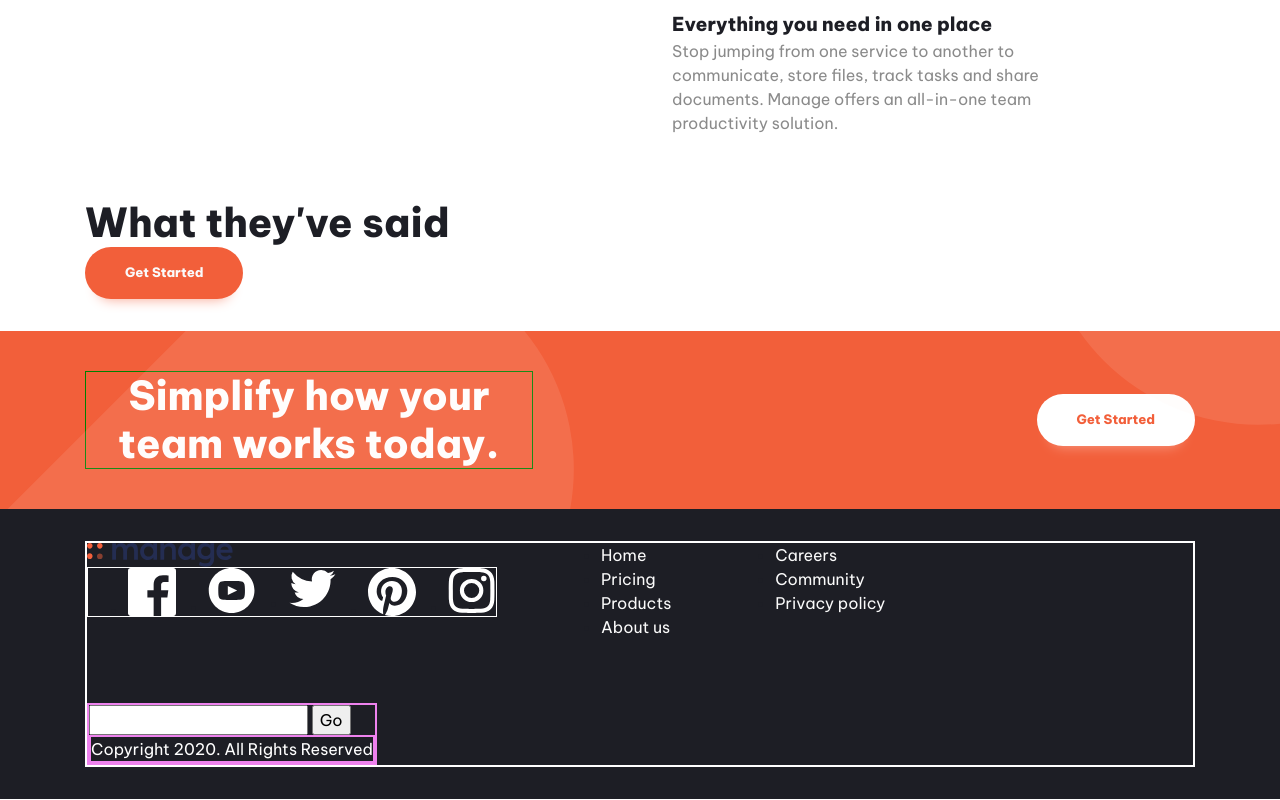
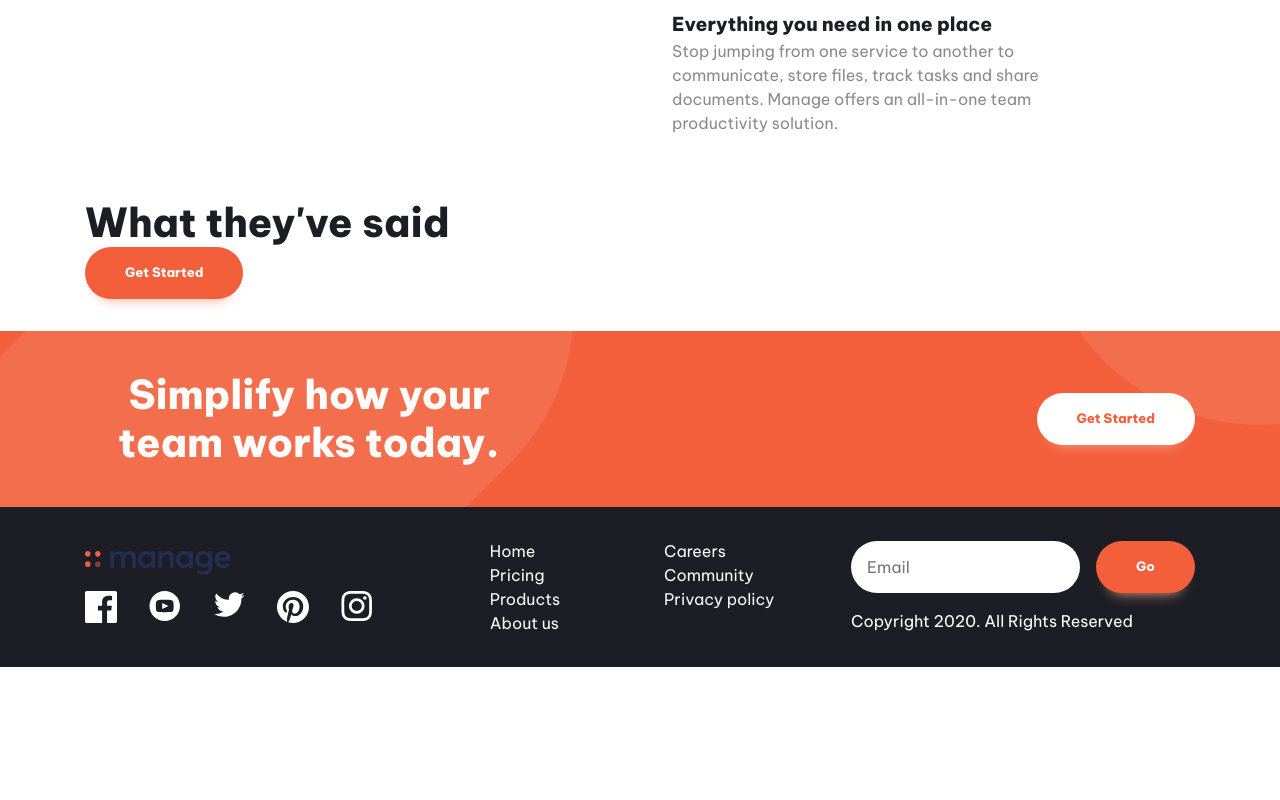
Before and after one commit to Valeryio/managing-sass-landing-page, a website built with Vite: page index.html in a window 1280 px wide. Shown: the part 1069-1869 px from the top of the page. After the commit the page ends 1737 px from the top, so only its background shows below. Built offline with nearby package versions, Linux system fonts and the light colour scheme.

Commit message:
first draft of the footer

```diff
--- a/index.html
+++ b/index.html
@@ -8,7 +8,7 @@
   <link rel="icon" type="image/svg+xml" href="/vite.svg" />
   <meta name="viewport" content="width=device-width, initial-scale=1.0"> <!-- displays site properly based on user's device -->
 
-  <link rel="icon" type="image/png" sizes="32x32" href="./images/favicon-32x32.png">
+  <link rel="icon" type="image/png" sizes="32x32" href="./public/images/favicon-32x32.png">
 
   <title>Frontend Mentor | Manage landing page</title>
 </head>
@@ -18,11 +18,11 @@
         <div class="container" >
           <div class="nav-wrapper">
             <a href="#">
-              <img src="/icons/logo.svg" alt="This is the logo">
+              <img src="./public/icons/logo.svg" alt="This is the logo">
             </a>
             <button class="mobile-nav-toggle" aria-controls="primary-navigation">
-              <img src="/icons/icon-hamburger.svg" class="icon-hamburger" aria-hidden="true" alt="">
-              <img src="/icons/icon-close.svg" class="icon-close" aria-hidden="true" alt="">
+              <img src="./public/icons/icon-hamburger.svg" class="icon-hamburger" aria-hidden="true" alt="">
+              <img src="./public/icons/icon-close.svg" class="icon-close" aria-hidden="true" alt="">
               <span class="visually-hidden" >Menu</span>
             </button>
             <nav class=" primary-navigation" >
@@ -55,7 +55,7 @@
                 <button class="button">  Get Started</button>
               </div>
               <div>
-                <img src="/icons/illustration-intro.svg" alt="An illustration">
+                <img src="./public/icons/illustration-intro.svg" alt="An illustration">
               </div>
             </div>
           </div>
@@ -131,7 +131,7 @@
             <div class="container">
               <div class="even-columns vertical-align-center">
                 <div>
-                  <p class="fs-secondary-heading text-neutral-400 p-32 hey fw-bold">
+                  <p class="fs-secondary-heading text-neutral-400 p-32 fw-bold">
                     Simplify how your team works today.
                   </p>
                 </div>
@@ -147,11 +147,11 @@
     </main>
 
     <footer class="bg-secondary-400 padding-block-700" >
-      <div class="container" style="border: 1px solid white;">
-        <div class="footer-intern-container" style="border: 1px solid white;">
-          <div>
+      <div class="container" >
+        <div class="footer-intern-container" >
+          <div class="footer-main-div" >
             <a href="#">
-              <img src="/icons/logo.svg" alt="This is the logo">
+              <img src="./public/icons/logo.svg" class="logo" alt="This is the logo">
             </a>
             <ul role="list" aria-label="social list" class="social-list">
               <li>
@@ -196,13 +196,13 @@
             </nav>
           </div>
 
-          <div style="border: 2px solid violet">
+          <div class="footer-form" >
             <form action="">
-              <input type="email">
-              <button class="" >Go</button>
+              <input type="email" placeholder="Email">
+              <button class="button" >Go</button>
             </form>
 
-            <p style="color: white; border: 2px solid violet;">
+            <p>
               Copyright 2020. All Rights Reserved
             </p>
           </div>
--- a/src/style.css
+++ b/src/style.css
@@ -191,7 +191,6 @@ header
 
   header .button
   {
-    border: 1px solid lime;
     display: none;
   }
 
@@ -324,12 +323,7 @@ p
 .p-32
 {
   max-width: 28rem;
-}
-
-.hey
-{
-  color: white;
-  border: 1px solid green;
+  text-align: center;
 }
 
 .cta
@@ -340,7 +334,7 @@ p
 
 @media (min-width: 40em) {
 
-  .cta p
+  .hey
   {
     text-align: center;
   }
@@ -357,29 +351,53 @@ p
   inset: 0;
   opacity: .1;
   position: absolute;
-  background-position: -15em -5rem, 65rem -45em;
+  background-position: -15em -15rem, 65rem -45em;
   background-image: url('../public/images/bg-tablet-pattern.svg'),
                     url('../public/images/bg-tablet-pattern.svg');
   background-repeat: no-repeat;
 }
 
-.footer
-{
 
-}
+/*Styles for the footer*/
+
 
 
 .footer-intern-container
 {
   display: flex;
   flex-wrap: wrap;
-  gap: max(2rem, 4rem);
+  align-items: center;
+  justify-content: space-between;
+  gap: max(2rem, 3rem);
 }
 
 .footer-nav
 {
   columns: 2;
   gap: 4rem;
+  text-align: left;
+}
+
+.footer-intern-container div:first-child,
+.footer-intern-container div:last-child
+{
+  display: flex;
+  gap: 1rem;
+  flex-direction: column;
+}
+
+.footer-form form
+{
+  display: flex;
+  gap: 1rem;
+}
+
+input[type="email"]
+{
+  outline: none;
+  border: none;
+  padding-left: 1rem;
+  border-radius: 2rem;
 }
 
 .footer-nav a
@@ -398,13 +416,32 @@ p
 {
   max-height: 4rem;
   display: flex;
+  padding: 0;
   gap: 2rem;
-  border: 1px solid white;
 }
 
 .social-list img
 {
-
-  width: 3rem;
+  width: 2rem;
   min-width: 1.5rem;
 }
+
+footer p
+{
+  color: white
+}
+
+
+@media (max-width: 50em) {
+  .logo
+  {
+    min-width: 12rem;
+  }
+
+  .footer-intern-container div:first-child,
+  .footer-intern-container div:last-child
+  {
+    width: 100%;
+    align-items: center;
+  }
+}
```
